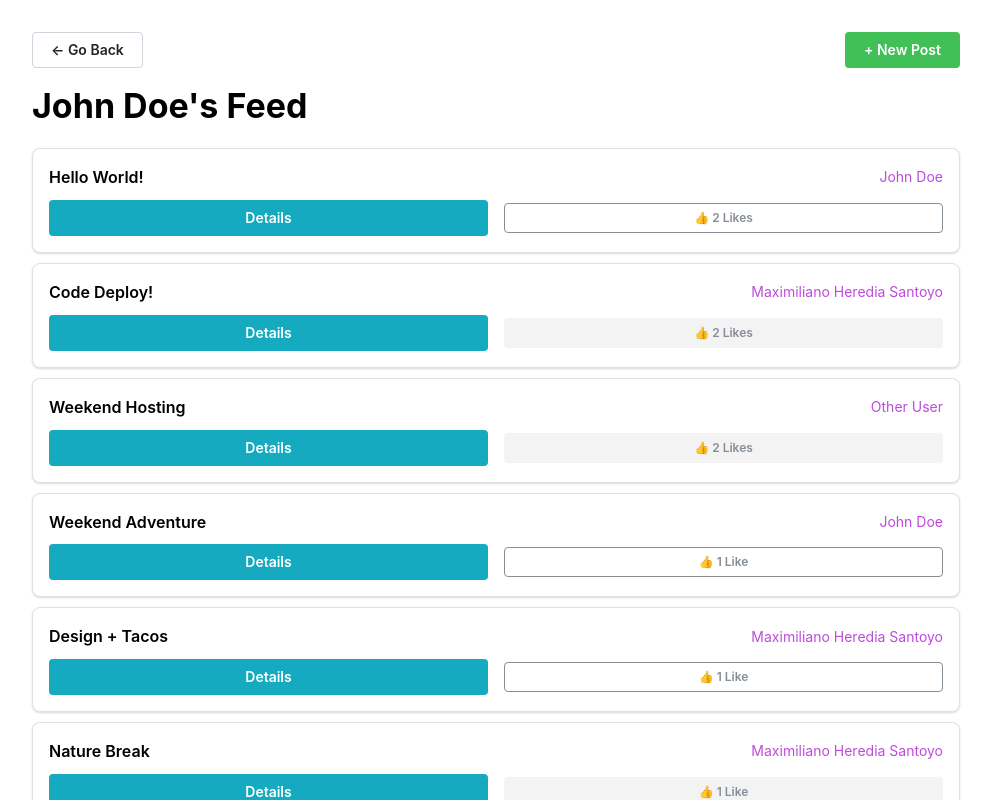
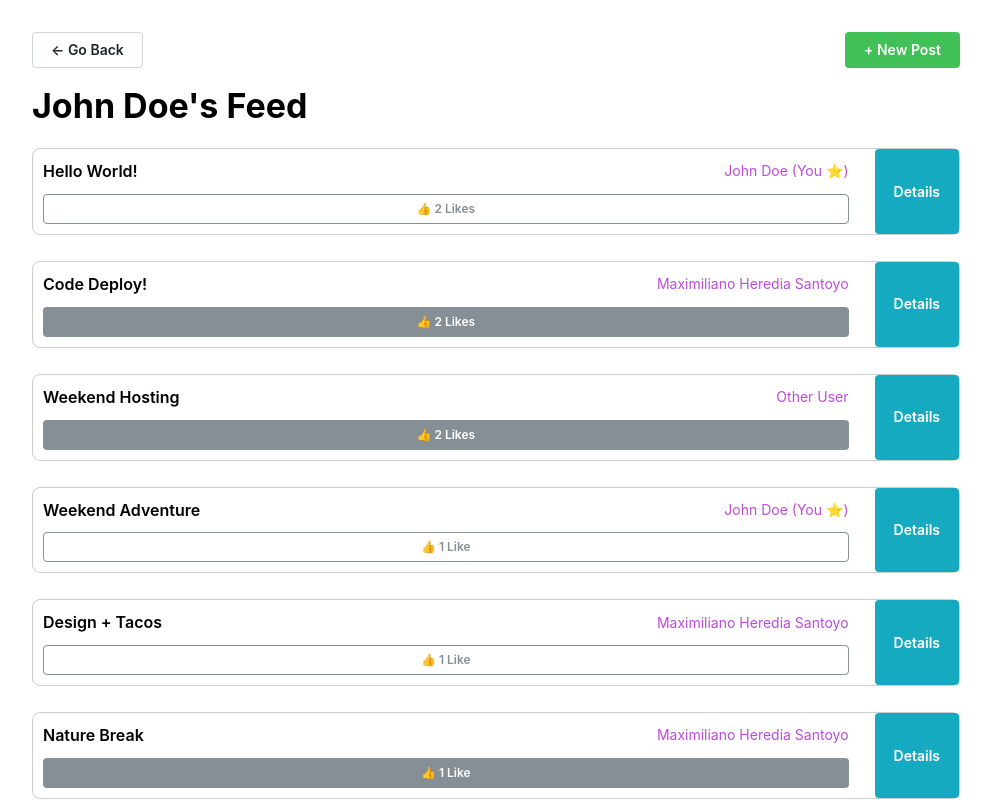
Before and after one commit to soymaxhs/social-webapp, a Next.js app: page /1/posts in a window 1280 px wide. Shown: the top 800 px of the page, without its empty margins (144-1135 px from the left). Built offline with nearby package versions, Linux system fonts and the light colour scheme; data requests are answered from the project's data file.

Commit message:
style: display data improvements

```diff
--- a/src/components/molecules/PostCard/index.tsx
+++ b/src/components/molecules/PostCard/index.tsx
@@ -1,7 +1,7 @@
 import { PostCardProps } from "@/components/molecules/PostCard/type";
 import { getUser } from "@/services/users/api";
 import { User } from "@/types";
-import { Button, Card, Group, Stack, Text } from "@mantine/core";
+import { Button, Grid, Group, Stack, Text } from "@mantine/core";
 import { useEffect, useState } from "react";
 import { useParams, useRouter } from "next/navigation";
 import { patchLikesPost } from "@/services/posts/api";
@@ -51,29 +51,41 @@ export default function PostCard({ post }: PostCardProps) {
   };
 
   return (
-    <Card withBorder radius="md" padding="md" shadow="xs">
-      <Stack gap="xs">
+    <Grid
+      align="stretch"
+      bd={"1px solid #ccc"}
+      mb="md"
+      style={{ borderRadius: "8px" }}
+    >
+      <Grid.Col span="auto">
+        <Stack gap="xs" p="xs">
           <Group justify="space-between">
             <Text fw={600}>{post.title}</Text>
             <Text size="sm" c="grape">
-            {user?.name}
+              {String(user?.id) === String(userId)
+                ? `${user?.name} (You ⭐)`
+                : user?.name}
             </Text>
           </Group>
-
-        <Group justify="space-between" grow>
-          <Button color="cyan" onClick={handlePostDetailRedirect}>
-            Details
-          </Button>
           <Button
-            variant={hasLiked ? "light" : "outline"}
+            variant={hasLiked ? "filled" : "outline"}
             size="xs"
             color="gray"
             onClick={toggleLike}
           >
             👍 {likes.length} {likes.length === 1 ? "Like" : "Likes"}
           </Button>
-        </Group>
         </Stack>
-    </Card>
+      </Grid.Col>
+      <Grid.Col span="content">
+        <Button
+          color="cyan"
+          onClick={handlePostDetailRedirect}
+          style={{ height: "100%" }}
+        >
+          Details
+        </Button>
+      </Grid.Col>
+    </Grid>
   );
 }
```
Also changed, not shown: src/app/[userId]/posts/[postId]/page.tsx (+5 -2 lines), src/app/[userId]/welcome/page.tsx (+30 -8 lines), src/app/page.tsx (+13 -6 lines). Lines whose indentation alone changed are shown as unchanged.
